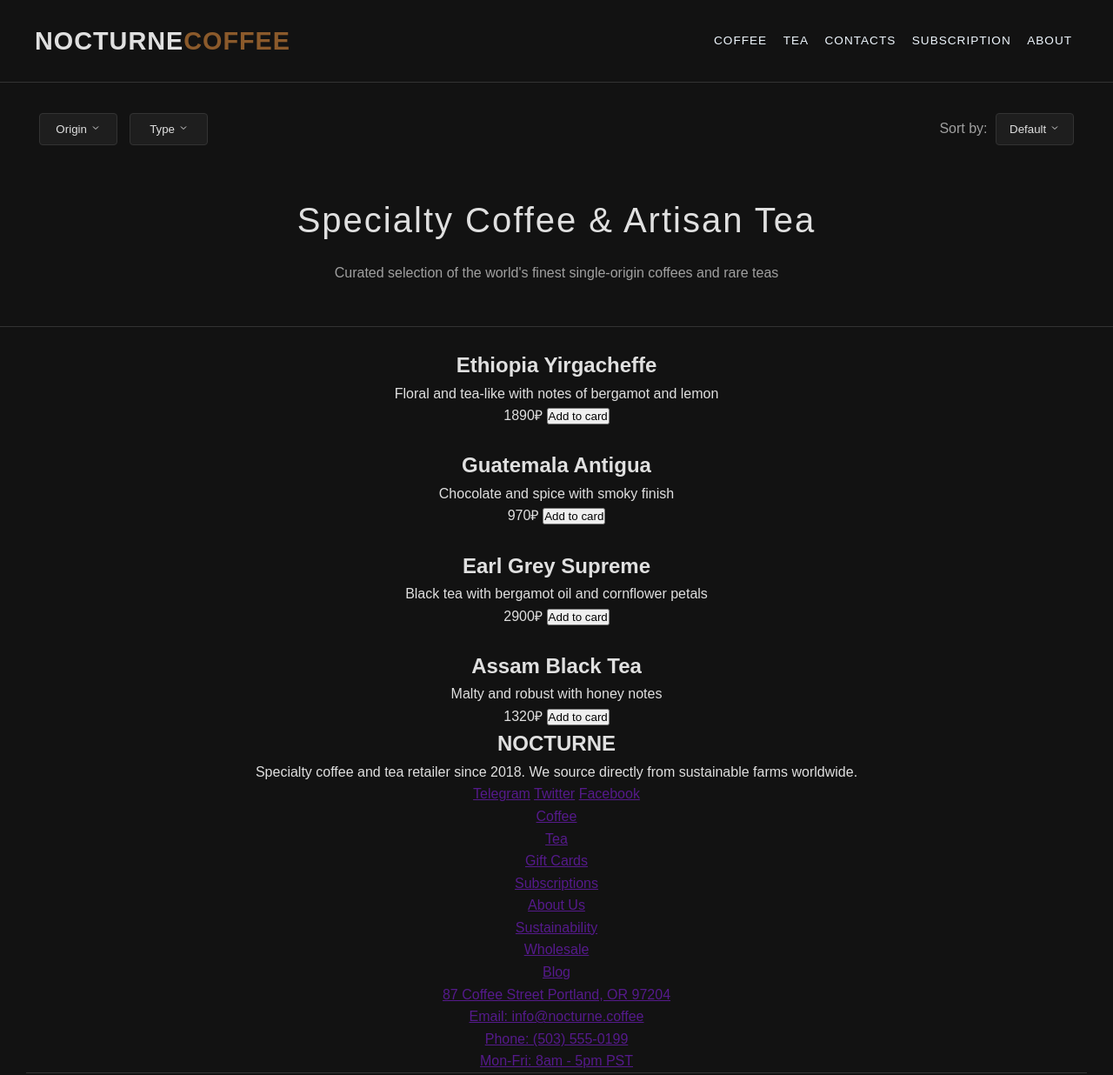
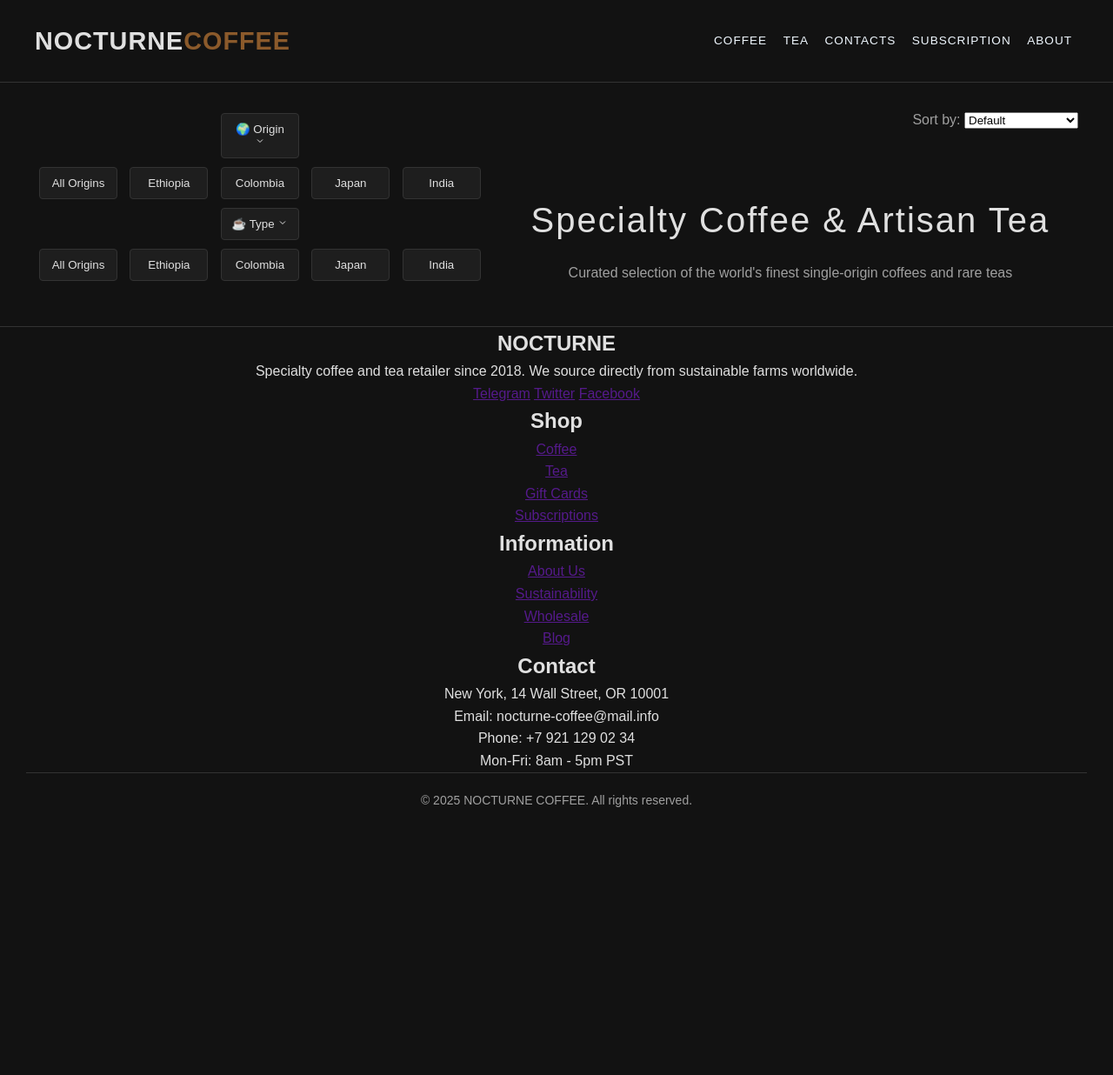
Before and after one commit to LopshaOoo/Lopsha, a plain HTML site: page index.html in a window 1280 px wide. Shown: the top 1236 px of the page at 87% size. After the commit the page ends 951 px from the top, so only its background shows below. Drawn offline with Linux system fonts and the light colour scheme; files that its build step writes are made by us from their sources.

Commit message:
Update index.html

```diff
--- a/index.html
+++ b/index.html
@@ -4,7 +4,8 @@
     <meta charset="UTF-8" />
     <meta name="viewport" content="width=device-width, initial-scale=1.0">
     <title>Nocturne Coffee</title>
-    <link rel="stylesheet" href="styles.css">
+    <link rel="stylesheet" href="styles/styles.css">
+    <script src="scripts/script.js"></script>
   </head>
   <body>
     <header>
@@ -21,15 +22,31 @@
     <div class="dropdown-filters">
       <div class="dropdown-containers">
         <div class="sort-left-container">
-        <button class="origin">Origin <svg width="12" height="12" viewBox="0 0 24 24" fill="none" stroke="currentColor" stroke-width="2">
-                    <path d="M6 9l6 6 6-6"></path></svg></button>
-        <button class="type">Type <svg width="12" height="12" viewBox="0 0 24 24" fill="none" stroke="currentColor" stroke-width="2">
-                    <path d="M6 9l6 6 6-6"></path></svg></button>
+        <button class="origin">🌍 Origin <svg width="12" height="12" viewBox="0 0 24 24" fill="none" stroke="currentColor" stroke-width="2"><path d="M6 9l6 6 6-6"></path></svg></button>
+        <div class="origin-list">
+          <button class="all-origins">All Origins</button>
+          <button class="ethiopia">Ethiopia</button>
+          <button class="colombia">Colombia</button>
+          <button class="japan">Japan</button>
+          <button class="india">India</button>
+        </div>
+        <button class="type">☕ Type <svg width="12" height="12" viewBox="0 0 24 24" fill="none" stroke="currentColor" stroke-width="2"><path d="M6 9l6 6 6-6"></path></svg></button>
+        <div class="type-list">
+          <button class="all-origins">All Origins</button>
+          <button class="ethiopia">Ethiopia</button>
+          <button class="colombia">Colombia</button>
+          <button class="japan">Japan</button>
+          <button class="india">India</button>
+        </div>
         </div>
         <div class="sort-right-container">
           <span>Sort by:</span>
-        <button class="sort-by">Default <svg width="12" height="12" viewBox="0 0 24 24" fill="none" stroke="currentColor" stroke-width="2">
-                    <path d="M6 9l6 6 6-6"></path></svg></button>
+          <select class="sort-by" onchange="sortProducts(this.value)">
+                <option value="default">Default</option>
+                <option value="price-asc">Price: Low to High</option>
+                <option value="price-desc">Price: High to Low</option>
+                <option value="name-asc">Name: A-Z</option>
+            </select>
         </div>
       </div>
     </div>
@@ -40,7 +57,7 @@
         teas
       </p>
     </div>
-    <div class="products">
+    <!-- <div class="products">
       <div class="product-card">
         <img src="" alt="">
         <div class="product-info">
@@ -85,19 +102,21 @@
           <button class="add-to-cart">Add to card</button>
         </div>
       </div>
-    </div>
+    </div> -->
     <footer>
+      <div class="footer-container">
         <div class="footer-about">
           <h2 class="footer-brend">NOCTURNE</h2>
           <p class="footer-info">Specialty coffee and tea retailer since 2018. We source directly from sustainable farms worldwide.</p>
-      </div>
           <div class="footer-social-links">
             <a href="">Telegram</a>
             <a href="">Twitter</a>
             <a href="">Facebook</a>
           </div>
+        </div>
         <div class="footer-column">
           <ul class="shop">
+            <h2>Shop</h2>
             <li><a href="">Coffee</a></li>
             <li><a href="">Tea</a></li>
             <li><a href="">Gift Cards</a></li>
@@ -106,6 +125,7 @@
         </div>
         <div class="footer-column">
           <ul class="information">
+            <h2>Information</h2>
             <li><a href="">About Us</a></li>
             <li><a href="">Sustainability</a></li>
             <li><a href="">Wholesale</a></li>
@@ -114,12 +134,14 @@
         </div>
         <div class="footer-column">
           <ul class="contact">
-          <li><a href="">87 Coffee Street Portland, OR 97204</a></li>
-          <li><a href="">Email: info@nocturne.coffee <br> Phone: (503) 555-0199</a></li>
-          <li><a href="">Mon-Fri: 8am - 5pm PST</a></li>
+            <h2>Contact</h2>
+            <li>New York, 14 Wall Street, OR 10001</li>
+            <li>Email: nocturne-coffee@mail.info <br> Phone: +7 921 129 02 34</li>
+            <li>Mon-Fri: 8am - 5pm PST</li>
           </ul>
         </div>
+      </div>
+    </footer>
     <div class="copyright">© 2025 NOCTURNE COFFEE. All rights reserved.</div>
-    </footer>
   </body>
 </html>
```
Lines whose indentation alone changed are shown as unchanged.
